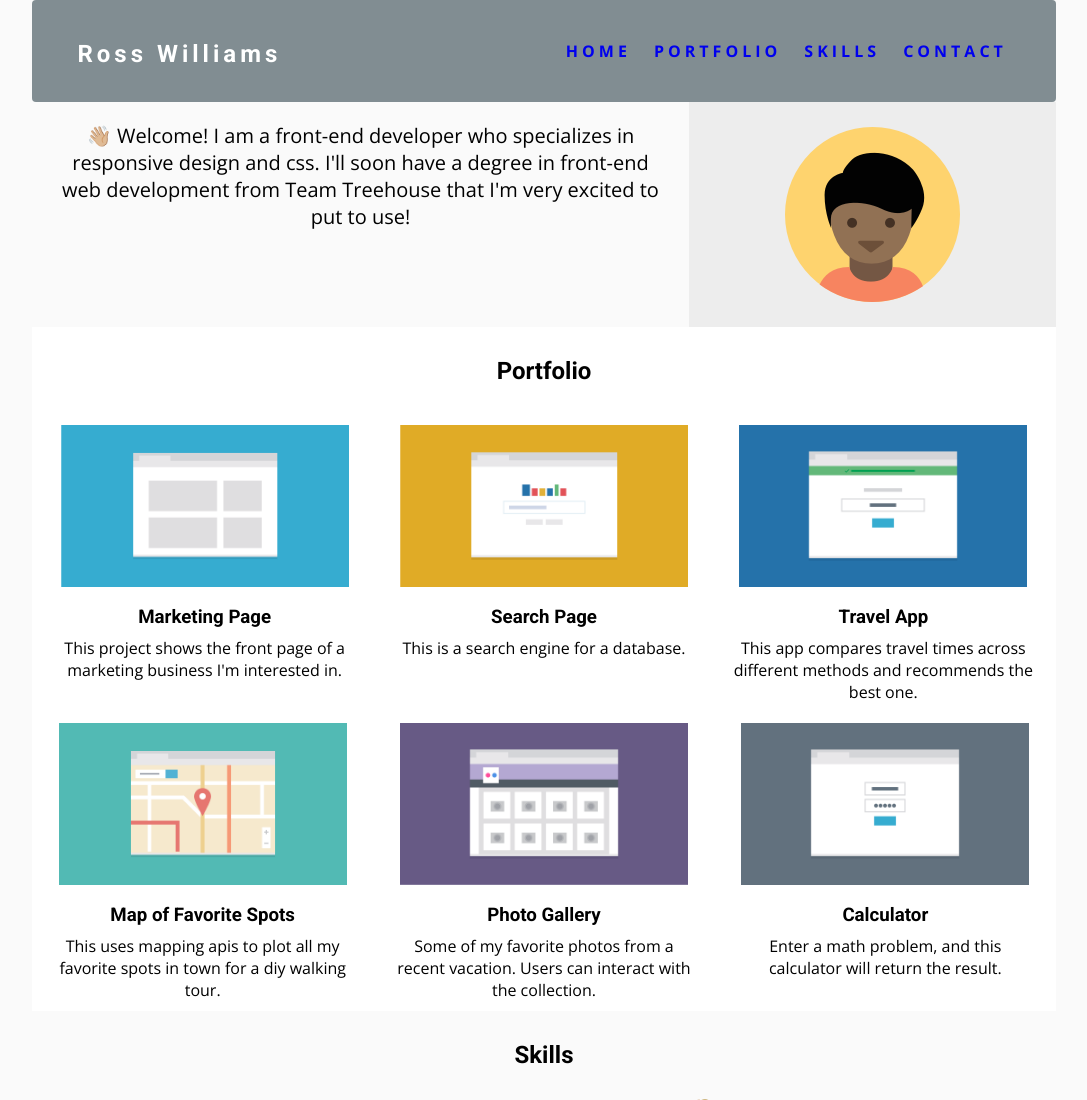
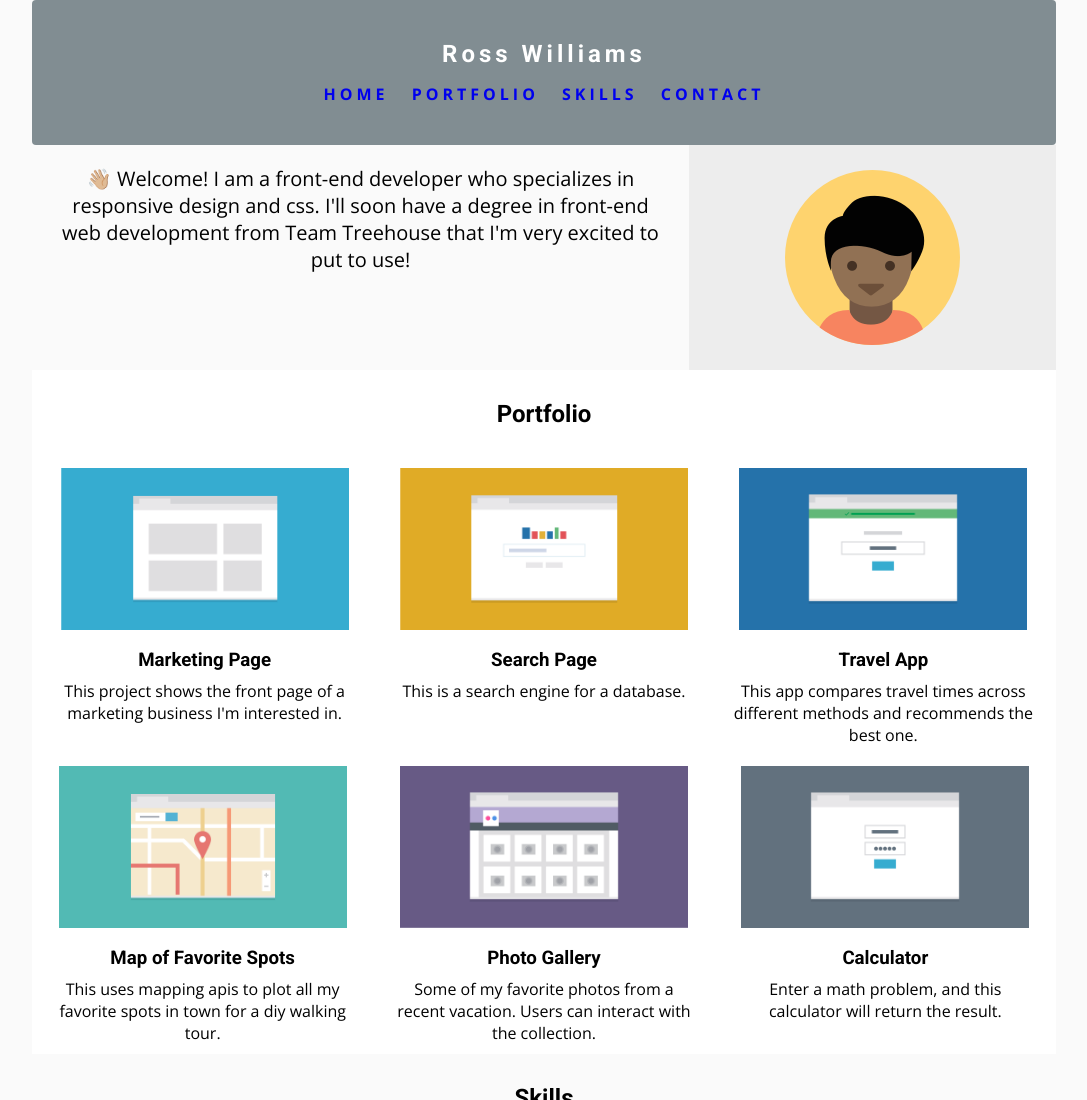
Before and after one commit to rosswilliamsdev/Mobile-First-Responsive-Layout-TT-Project-2, a plain HTML site: page index.html in a window 1280 px wide. Shown: the top 1100 px of the page, without its empty margins (96-1183 px from the left). Drawn offline with nearby package versions, Linux system fonts and the light colour scheme.

Commit message:
Almost there!

```diff
--- a/css/styles.css
+++ b/css/styles.css
@@ -172,16 +172,19 @@ footer nav {
         background-color: #FAFAFA;
     }
     /* --------------NAVBAR TOP AND BOTTOM----------------  */
+    header nav {
+        display: block;
+        text-align: center;
+    }
+
     nav {
         border-radius: .25em;
     }
     header h1 {
         display: inline-block;
-        width: 50%;
     }
     .top-nav {
-        margin-top: 0;
-        margin-left: 15em;
+        margin: auto;
   }
 
    .top-nav li {
@@ -195,7 +198,7 @@ footer nav {
   }
 
   .top {
-        display: none;
+        /* display: none; */
   }
   footer nav {
     font-size: .8em;
```
